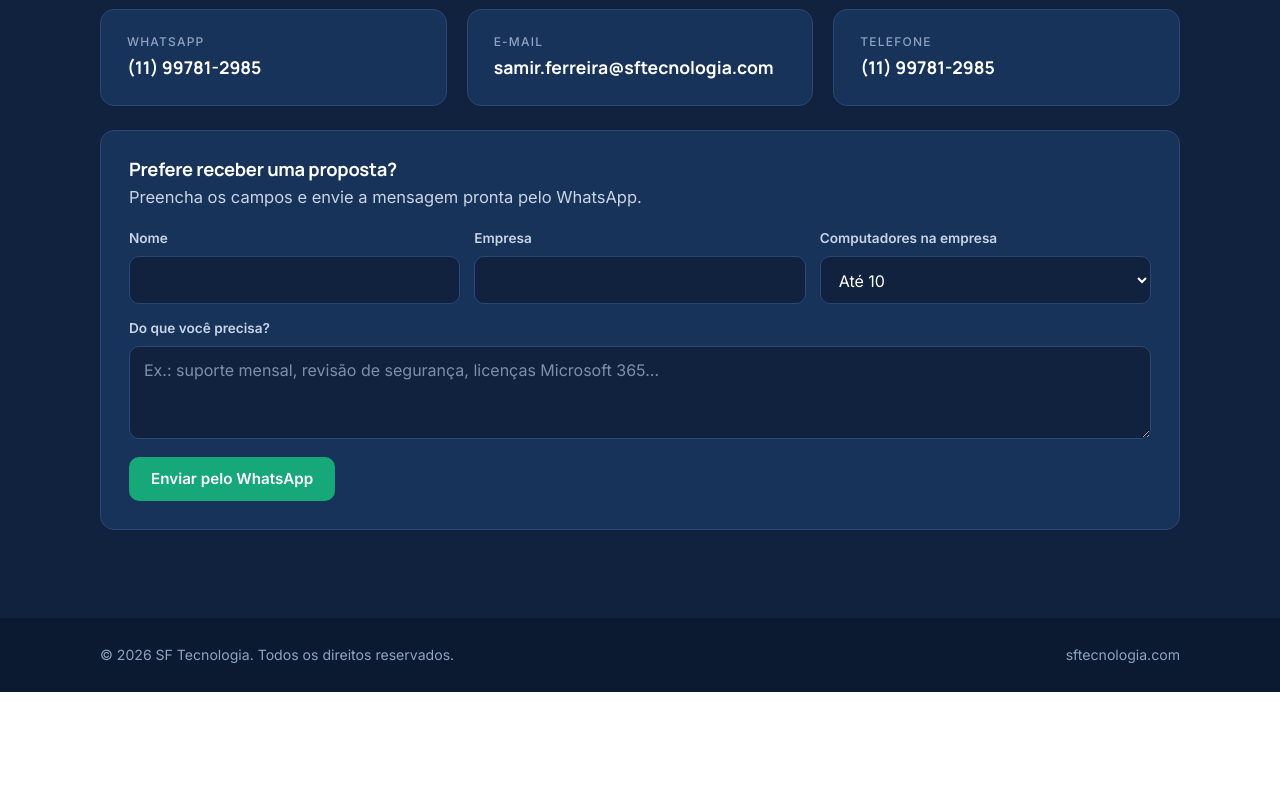
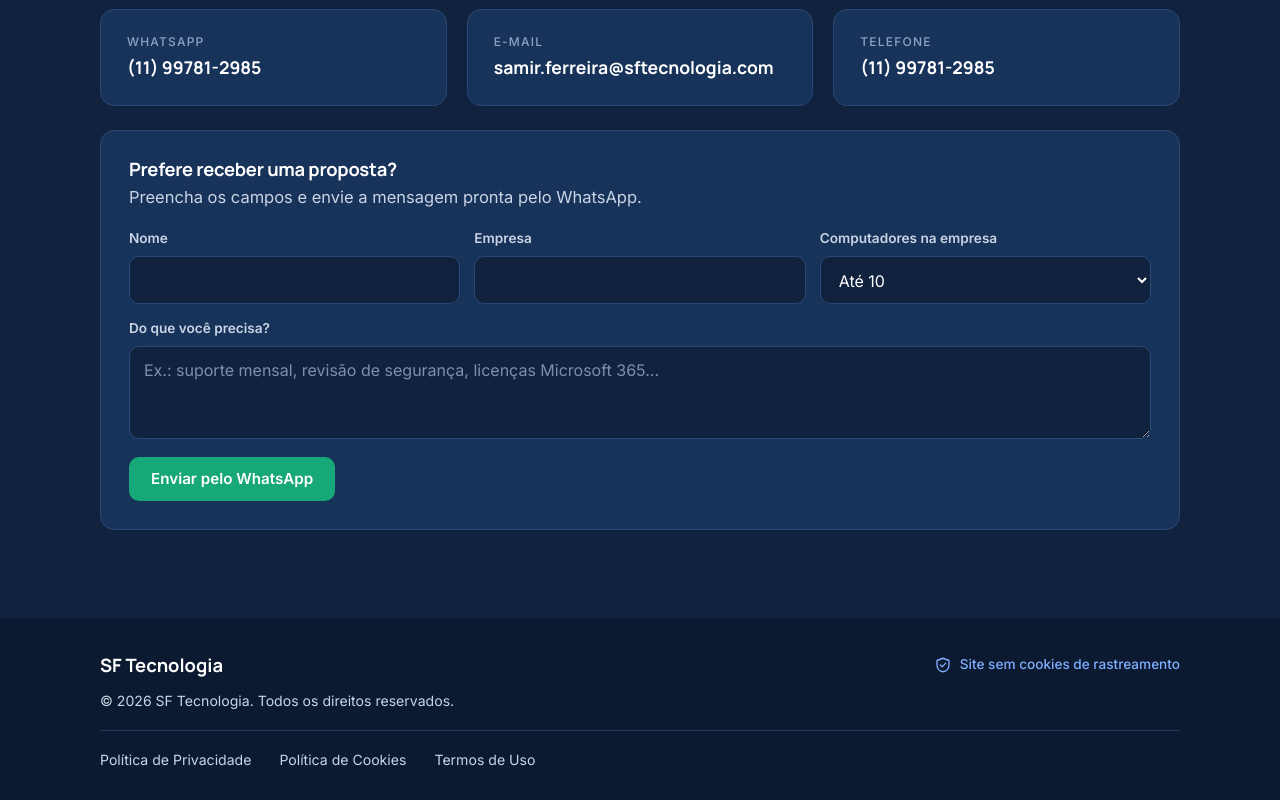
Before and after one commit to ssamirferreira-cloud/ssamirferreira-cloud.github.io, a plain HTML site: page index.html in a window 1280 px wide. Shown: the part 4206-5006 px from the top of the page. Before the commit the page ends 4898 px from the top, so only its background shows below. Drawn offline with Linux system fonts and the light colour scheme.

Commit message:
Update footer with legal documents and branding

```diff
--- a/index.html
+++ b/index.html
@@ -205,6 +205,17 @@ a:focus-visible,button:focus-visible,input:focus-visible,select:focus-visible,te
 .form-contato .aviso{color:#F2B84B;margin:0}
 @media (max-width:920px){.plano-box{grid-template-columns:1fr;padding:32px;gap:32px}.campos{grid-template-columns:1fr}}
 @media (max-width:600px){.plano{padding-block:64px 0}.plano-box{padding:28px 22px}}
+
+/* v4: rodapé com documentos legais */
+footer .rodape{display:grid;gap:14px;justify-content:stretch;padding-block:36px 28px}
+.rod-top{display:flex;flex-wrap:wrap;justify-content:space-between;align-items:center;gap:12px}
+.rod-marca{font:700 1.15rem/1.2 var(--f-titulo);color:var(--branco)}
+.rod-selo{display:inline-flex;align-items:center;gap:8px;color:#80AEFF;font-size:.85rem;font-weight:500}
+.rod-selo svg{width:18px;height:18px}
+.rodape p{margin:0;color:#C9D4E5}
+.rod-links{display:flex;flex-wrap:wrap;gap:8px 28px;padding-top:18px;margin-top:4px;border-top:1px solid #24395A}
+.rod-links a{color:#C9D4E5;text-decoration:none;font-size:.88rem}
+.rod-links a:hover{color:var(--branco);text-decoration:underline}
 </style>
 </head>
 <body>
@@ -385,9 +396,10 @@ a:focus-visible,button:focus-visible,input:focus-visible,select:focus-visible,te
 </main>
 
 <footer>
-  <div class="wrap">
-    <span>© 2026 SF Tecnologia. Todos os direitos reservados.</span>
-    <span>sftecnologia.com</span>
+  <div class="wrap rodape">
+    <div class="rod-top"><span class="rod-marca">SF Tecnologia</span><span class="rod-selo"><svg viewBox="0 0 24 24" fill="none" stroke="currentColor" stroke-width="1.8" stroke-linecap="round" stroke-linejoin="round"><path d="M12 3l8 3v6c0 4.5-3.4 8.3-8 9-4.6-.7-8-4.5-8-9V6z"/><path d="M8.5 12l2.5 2.5 4.5-5"/></svg>Site sem cookies de rastreamento</span></div>
+    <p>© 2026 SF Tecnologia. Todos os direitos reservados.</p>
+    <nav class="rod-links" aria-label="Documentos legais"><a href="privacidade.html#privacidade">Política de Privacidade</a><a href="privacidade.html#cookies">Política de Cookies</a><a href="privacidade.html#termos">Termos de Uso</a></nav>
   </div>
 </footer>
 <script>
```
